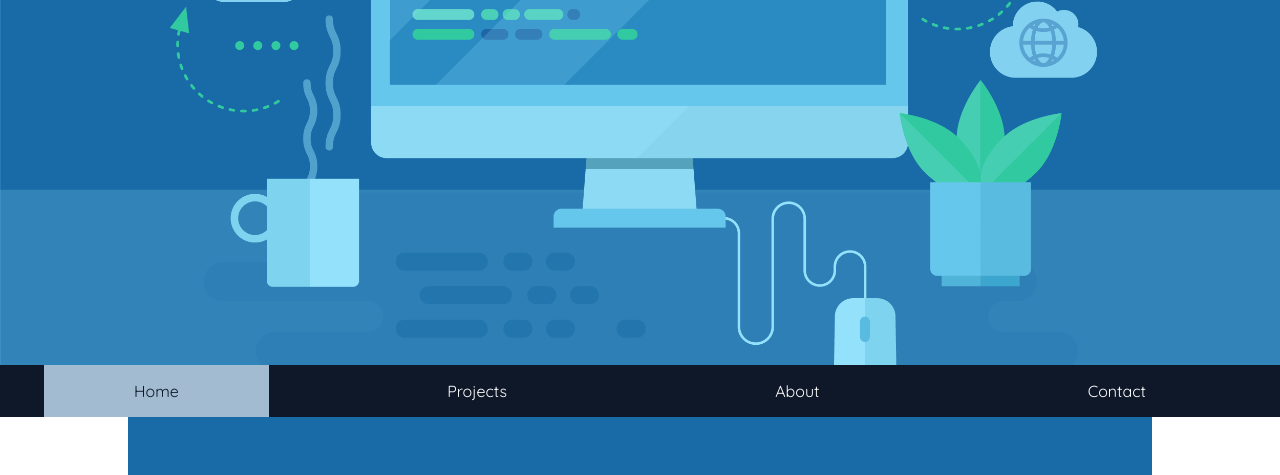
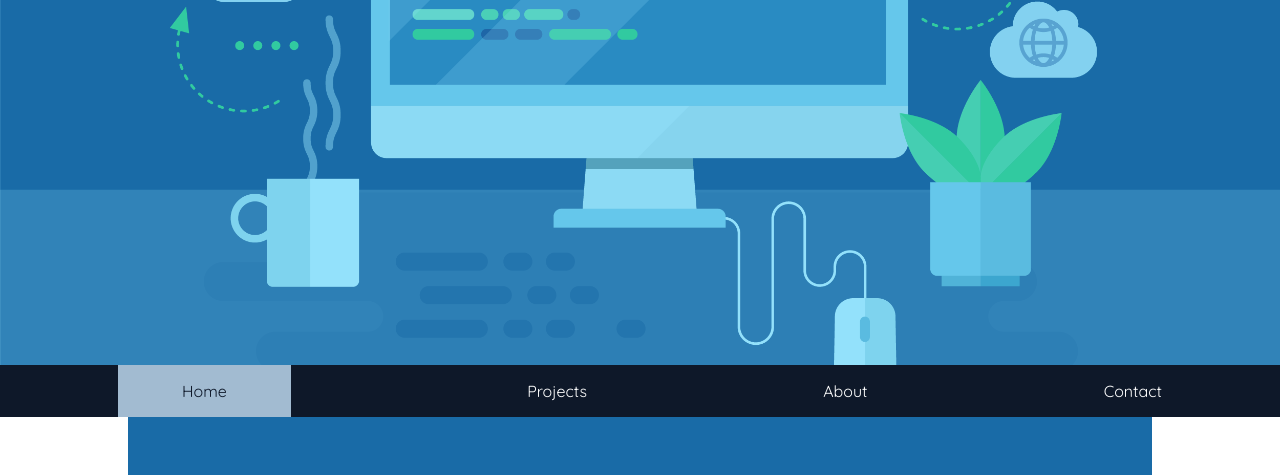
Before and after one commit to Bisht13/old-website, a plain HTML site: page index.html in a window 1280 px wide. In both pictures the pointer is over the link "Home". Shown: the part 435-910 px from the top of the page. Drawn offline with Linux system fonts and the light colour scheme.

Commit message:
Update styles.css

```diff
--- a/styles.css
+++ b/styles.css
@@ -98,7 +98,7 @@ body {
 
 #navbar li a:hover {
     background-color: rgb(162, 187, 209);
-    padding-inline: 200%;
+    padding-inline: 5vmax;
     color: #0e1829;
 }
 
```
